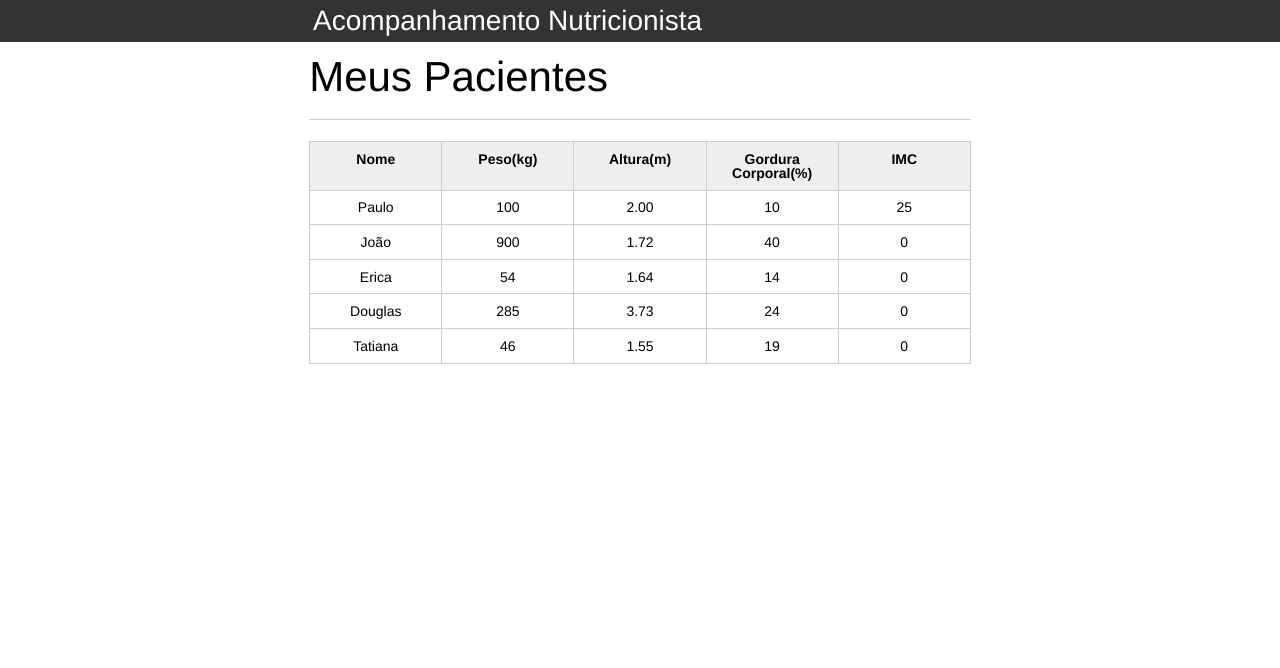
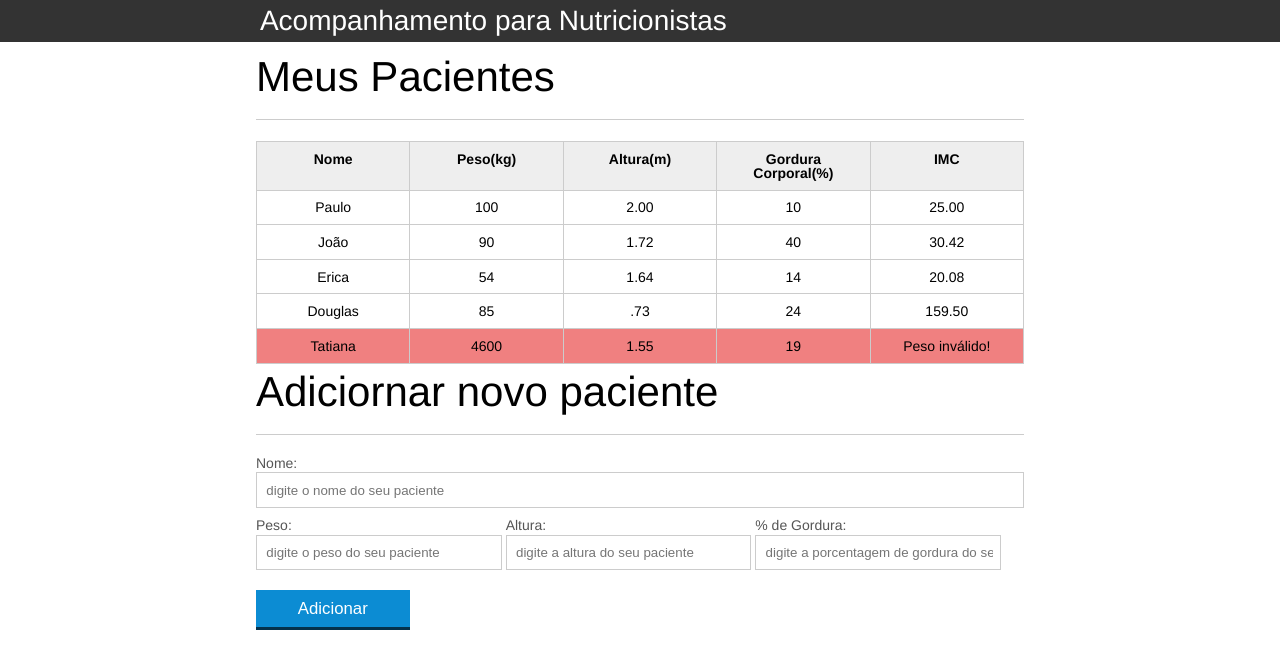
Before and after one commit to MatheusSGomes/acompanhamento-nutricao, a plain HTML site: page index.html in a window 1280 px wide. Drawn offline with Linux system fonts and the light colour scheme.

Commit message:
Formulário adicionado

```diff
--- a/css/index.css
+++ b/css/index.css
@@ -35,11 +35,9 @@ header .container:before{
 }
 
 .container{
-	max-width: 700px;
-	/* width: 60%; */
+	width: 60%;
 	height: 100%;
 	margin: 0 auto;
-	padding: 0 1.5%;
 }
 
 section{
@@ -73,3 +71,90 @@ th{
 	font-weight: bold;
 	background-color: #EEE;
 }
+
+label{
+	color: #555;
+	display: block;
+	margin-bottom: .2em;
+}
+
+.campo{
+	margin: 0;
+	padding-bottom: 1em;
+	width: 100%;
+	border: 1px solid #ccc;
+	padding: .7em;
+	width: 100%;
+}
+
+.campo-medio{
+	display: inline-block;
+	padding-right: .5em;
+}
+
+.grupo{
+	width: 32%;
+	display: inline-block;
+	padding: 10px 0px;
+}
+
+button{
+	padding: .5em 2em;
+	border: 0;
+	border-bottom: 3px solid;
+	font-size: 1.2em;
+	cursor: pointer;
+	margin: 0;
+	margin-top: -3px;
+	color: #fff;
+	background-color:#0c8cd3;
+	border-color: #04324c;
+	width: 20%;
+    display: block;
+    clear: both;
+    margin: 10px 0px;
+
+}
+
+button:active{
+	margin-top:0px;
+	border: 0;
+}
+
+button[disabled=disabled], button:disabled {
+    background-color: gray;
+	border-color: darkgray;
+}
+
+.adicionar-paciente{
+    margin-top: 30px;
+}
+
+.campo-invalido{
+	border: 1px solid red;
+}
+
+/* definindo um padrao para quando o paciente for invalido */
+/* isso é uma classe do CSS? */
+.paciente-invalido {
+	background-color: lightcoral;
+}
+
+#mensagem-erro{
+	color: red;
+}
+
+.fadeOut{
+	opacity: 0;
+	transition: 0.5s;
+}
+
+#filtrar-tabela{
+	width: 200px;
+	height: 35px;
+	margin-bottom: 15px;
+}
+
+.invisivel{
+	display: none;
+}
--- a/index.html
+++ b/index.html
@@ -1,17 +1,19 @@
 <!DOCTYPE html>
 <html lang="pt-br">
+
 <head>
   <meta charset="UTF-8">
   <meta http-equiv="X-UA-Compatible" content="IE=edge">
   <meta name="viewport" content="width=device-width, initial-scale=1.0">
-  <title>Acompanhamento Nutrição</title>
+  <title>Acompanhe seus pacientes</title>
   <link rel="icon" href="./favicon.ico" type="image/x-icon">
   <link href="css/index.css" rel="stylesheet">
 </head>
+
 <body>
   <header>
     <div class="container">
-      <h1 class="titulo">Acompanhamento Nutrição</h1>
+      <h1 class="titulo">Acompanhamento para Nutricionistas</h1>
     </div>
   </header>
   <main>
@@ -36,15 +38,15 @@
             <td class="info-imc">0</td>
           </tr>
 
-          <tr class="paciente" >
+          <tr class="paciente">
             <td class="info-nome">João</td>
-            <td class="info-peso">900</td>
+            <td class="info-peso">90</td>
             <td class="info-altura">1.72</td>
             <td class="info-gordura">40</td>
             <td class="info-imc">0</td>
           </tr>
 
-          <tr class="paciente" >
+          <tr class="paciente">
             <td class="info-nome">Erica</td>
             <td class="info-peso">54</td>
             <td class="info-altura">1.64</td>
@@ -54,14 +56,14 @@
 
           <tr class="paciente">
             <td class="info-nome">Douglas</td>
-            <td class="info-peso">285</td>
-            <td class="info-altura">3.73</td>
+            <td class="info-peso">85</td>
+            <td class="info-altura">.73</td>
             <td class="info-gordura">24</td>
             <td class="info-imc">0</td>
           </tr>
-          <tr class="paciente" >
+          <tr class="paciente">
             <td class="info-nome">Tatiana</td>
-            <td class="info-peso">46</td>
+            <td class="info-peso">4600</td>
             <td class="info-altura">1.55</td>
             <td class="info-gordura">19</td>
             <td class="info-imc">0</td>
@@ -71,6 +73,35 @@
     </section>
   </main>
 
+  <section class="container">
+    <h2 id=titulo-form>Adiciornar novo paciente</h2>
+    <span id="mensagem-erro"></span>
+    <form id="form-adiciona">
+      <div class="">
+        <label for="nome">Nome:</label>
+        <input id="nome" name="nome" type="text" placeholder="digite o nome do seu paciente" class="campo">
+      </div>
+      <div class="grupo">
+        <label for="peso">Peso:</label>
+        <input id="peso" name="peso" type="text" placeholder="digite o peso do seu paciente" class="campo campo-medio">
+      </div>
+      <div class="grupo">
+        <label for="altura">Altura:</label>
+        <input id="altura" name="altura" type="text" placeholder="digite a altura do seu paciente"
+          class="campo campo-medio">
+      </div>
+      <div class="grupo">
+        <label for="gordura">% de Gordura:</label>
+        <input id="gordura" name="gordura" type="text" placeholder="digite a porcentagem de gordura do seu paciente"
+          class="campo campo-medio">
+      </div>
+
+      <button id="adicionar-paciente" class="botao bto-principal">Adicionar</button>
+
+    </form>
+  </section>
+
   <script src="./js/index.js"></script>
 </body>
+
 </html>
--- a/js/index.js
+++ b/js/index.js
@@ -1,13 +1,13 @@
-const h1 = document.querySelector('h1')
-h1.textContent = 'Acompanhamento Nutricionista'
-
-const title = document.querySelector('title')
-title.textContent = 'Acompanhamento Nutricionista'
-
 //  IMC - Massa / (altura * altura)
 // Peso / (Altura em metros * altura em metros)
 
-const paciente = document.querySelector('#primeiro-paciente')
+const pacientes = document.querySelectorAll('.paciente')
+
+// console.log(pacientes)
+
+for(let i = 0; i < pacientes.length; i++) {
+  const paciente = pacientes[i]
+
   const tdPeso = paciente.querySelector('.info-peso')
   const peso = tdPeso.textContent
 
@@ -16,6 +16,7 @@ const altura = tdAltura.textContent
 
   const tdImc = paciente.querySelector('.info-imc')
 
+
   // VALIDAÇÃO
   let pesoEhValido = true;
   let alturaEhValida = true;
@@ -23,16 +24,20 @@ let alturaEhValida = true;
   if(peso <= 0 || peso >= 1000) {
     console.warn('Peso inválido!');
     pesoEhValido = false;
-  tdImc.textContent = 'Peso inválido!'
+    tdImc.textContent = 'Peso inválido!';
+    paciente.classList.add('paciente-invalido');
   }
 
   if(altura <= 0 || altura >= 3.00) {
     console.warn('Altura inválida!')
     alturaEhValida = false;
-  tdImc.textContent = 'Altura inválida!'
+    tdImc.textContent = 'Altura inválida!';
+    paciente.classList.add('paciente-invalido');
   }
 
   if(pesoEhValido && alturaEhValida){
     const imc = peso / (altura * altura)
-  tdImc.textContent = imc
+    tdImc.textContent = imc.toFixed(2)
   }
+
+}
```
Also changed, not shown: 1 other file. Lines whose indentation alone changed are shown as unchanged.
